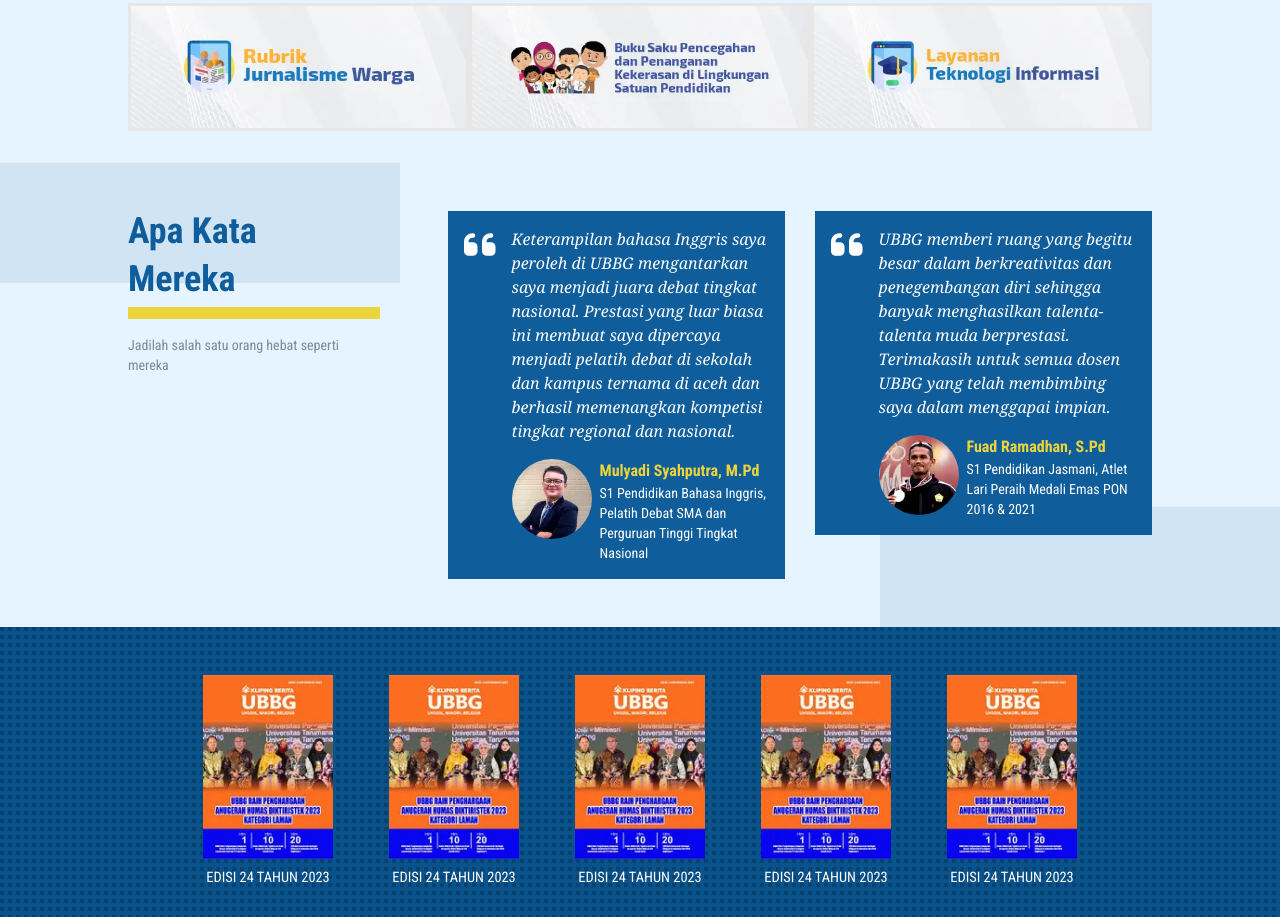
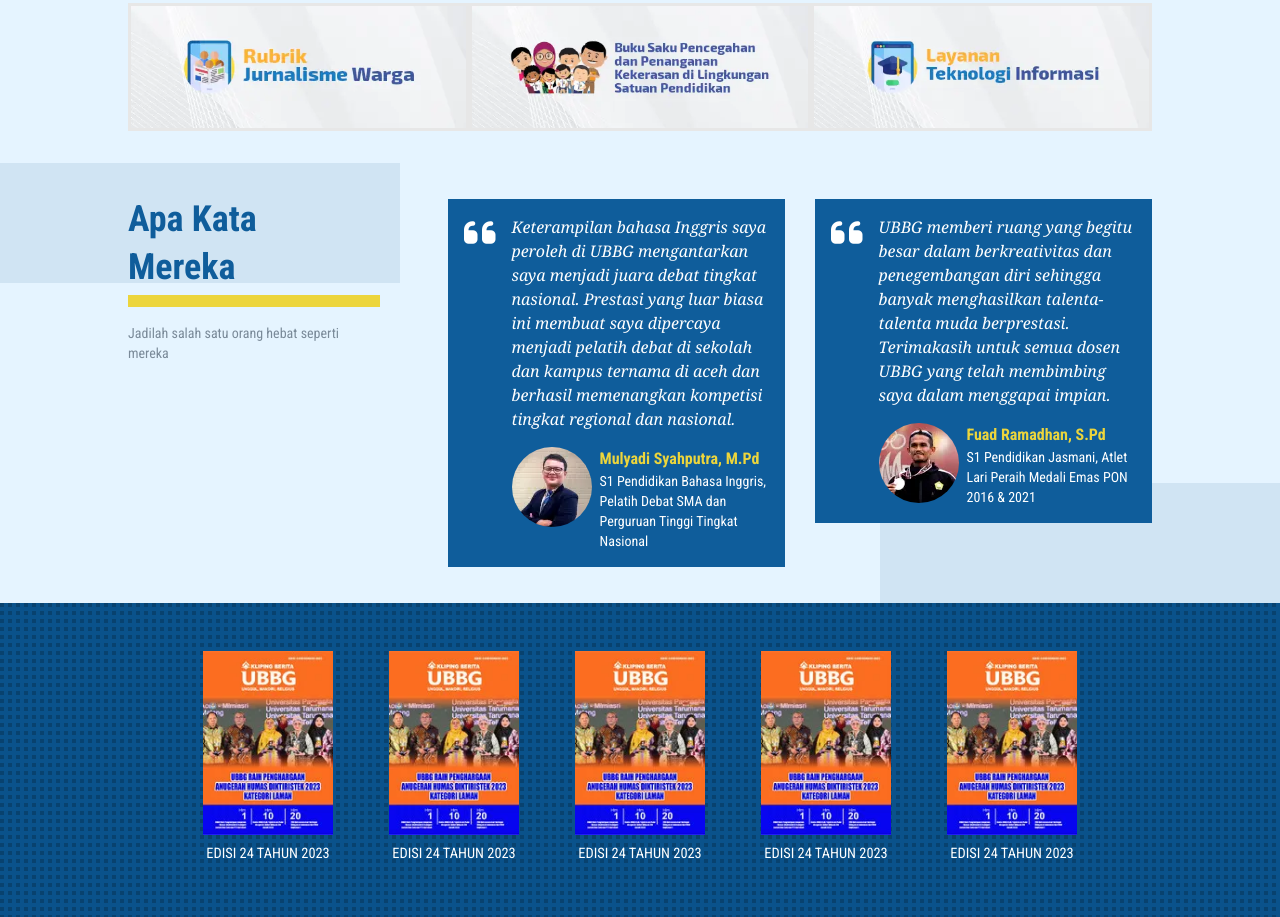
Before and after one commit to DreadTyyy/clone-ubb, a website: page index.html in a window 1280 px wide. Shown: the part 2233-3150 px from the top of the page. Drawn offline with nearby package versions, Linux system fonts and the light colour scheme.

Commit message:
fix: ui section testimonial

```diff
--- a/index.html
+++ b/index.html
@@ -891,7 +891,7 @@
         </a>
       </main>
     </section>
-    <section class="px-8 py-12 bg-white-700 relative md:px-32">
+    <section class="px-8 py-9 bg-white-700 relative md:px-32">
       <div
         class="before:block before:absolute before:top-0 before:left-0 before:bg-white-500 before:w-full before:h-[120px] md:before:w-[400px]"></div>
       <main class="z-[9999] gap-10 flex flex-col md:grid md:grid-flow-col">
```
Also changed, not shown: src/output.css.
